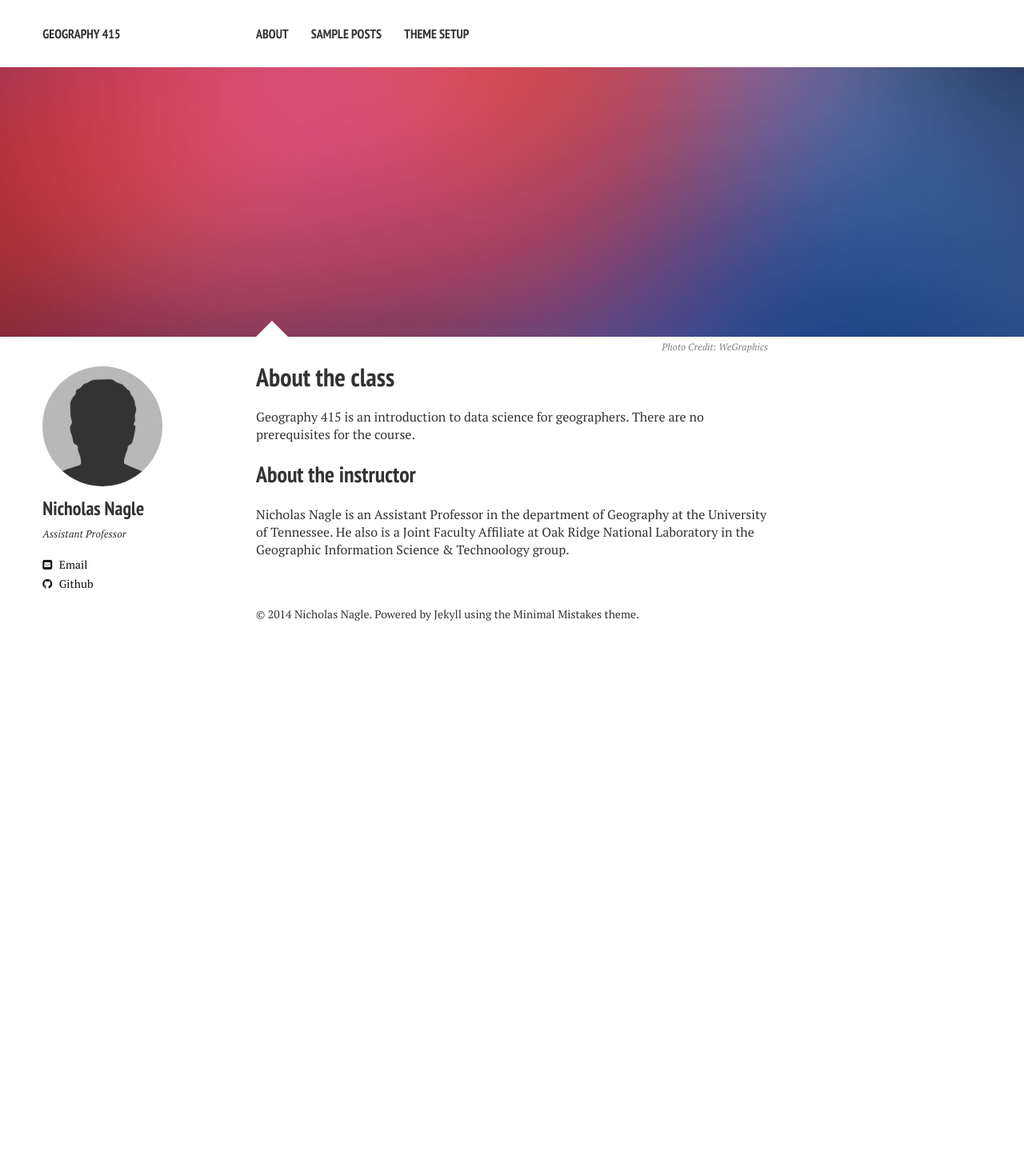
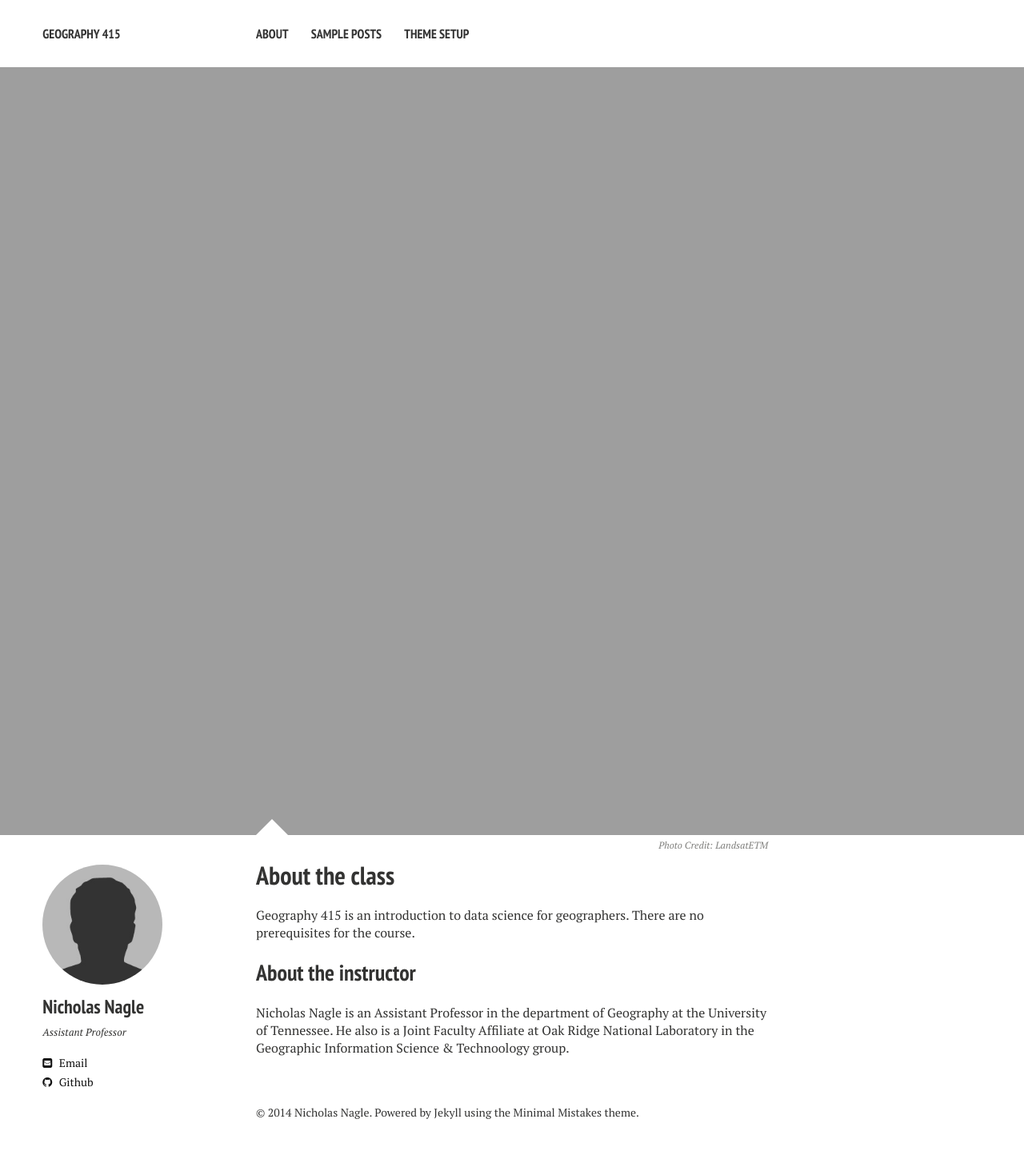
Before and after one commit to UTK-geog415-s15/UTK-geog415-s15.github.io, a Jekyll site: the page built from about/index.md, in a window 1280 px wide. Shown: the whole page at 80% size. Built offline with Jekyll 4.4.1, drawn with Linux system fonts in a browser that asks for light colours; nearby versions of some CDN libraries; before the commit the page ends 900 px from its top, so only the background shows below that.

Commit message:
added LSETM banner

```diff
--- a/about/index.md
+++ b/about/index.md
@@ -5,8 +5,8 @@ tags: [about, Jekyll, theme, responsive]
 modified: 2014-08-08T20:53:07.573882-04:00
 comments: true
 image:
-  feature: sample-image-2.jpg
-  credit: WeGraphics
+  feature: Landsat-543.png
+  credit: LandsatETM
   creditlink: http://wegraphics.net/downloads/free-ultimate-blurred-background-pack/
 ---
 
```
Also changed, not shown: images/Landsat_543.png (added).
